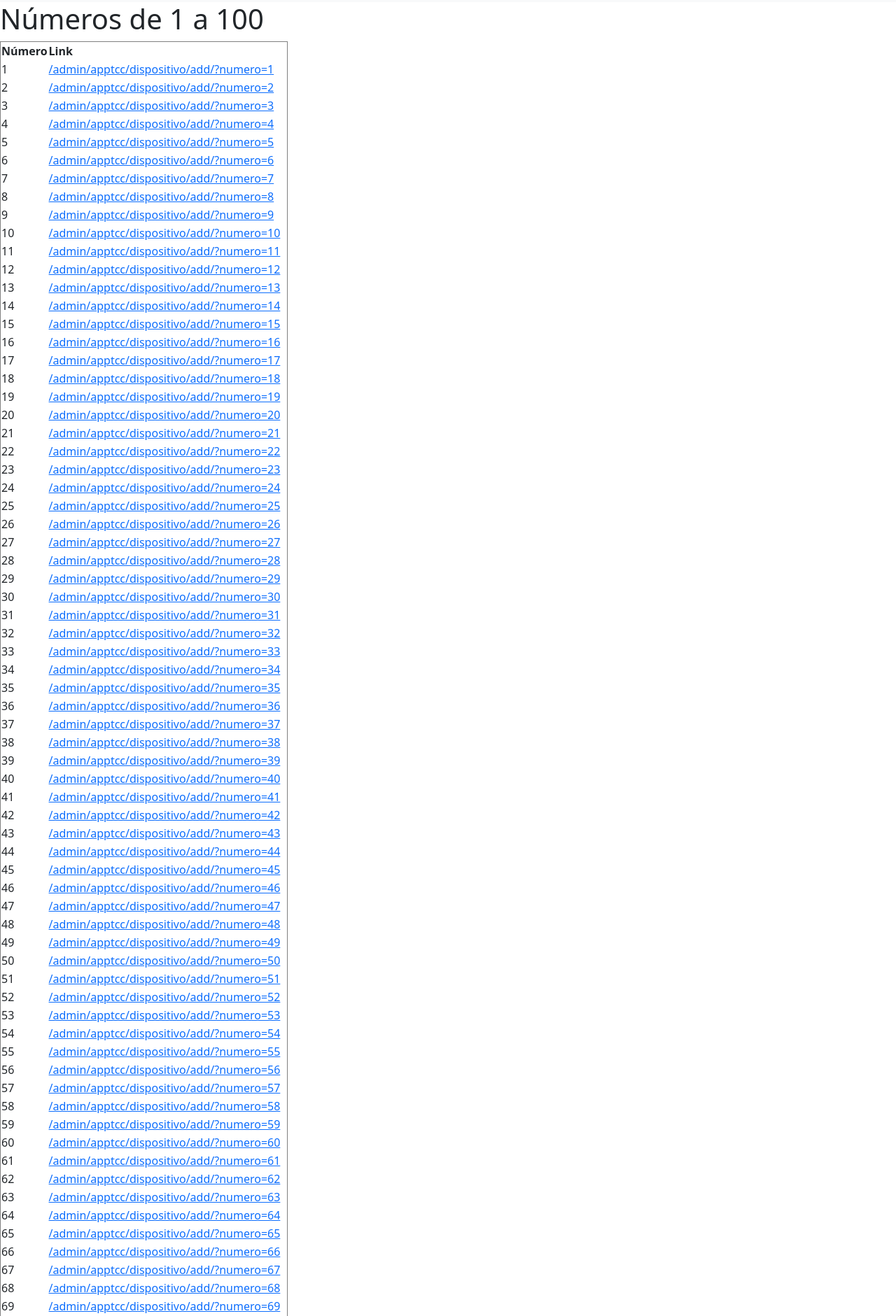
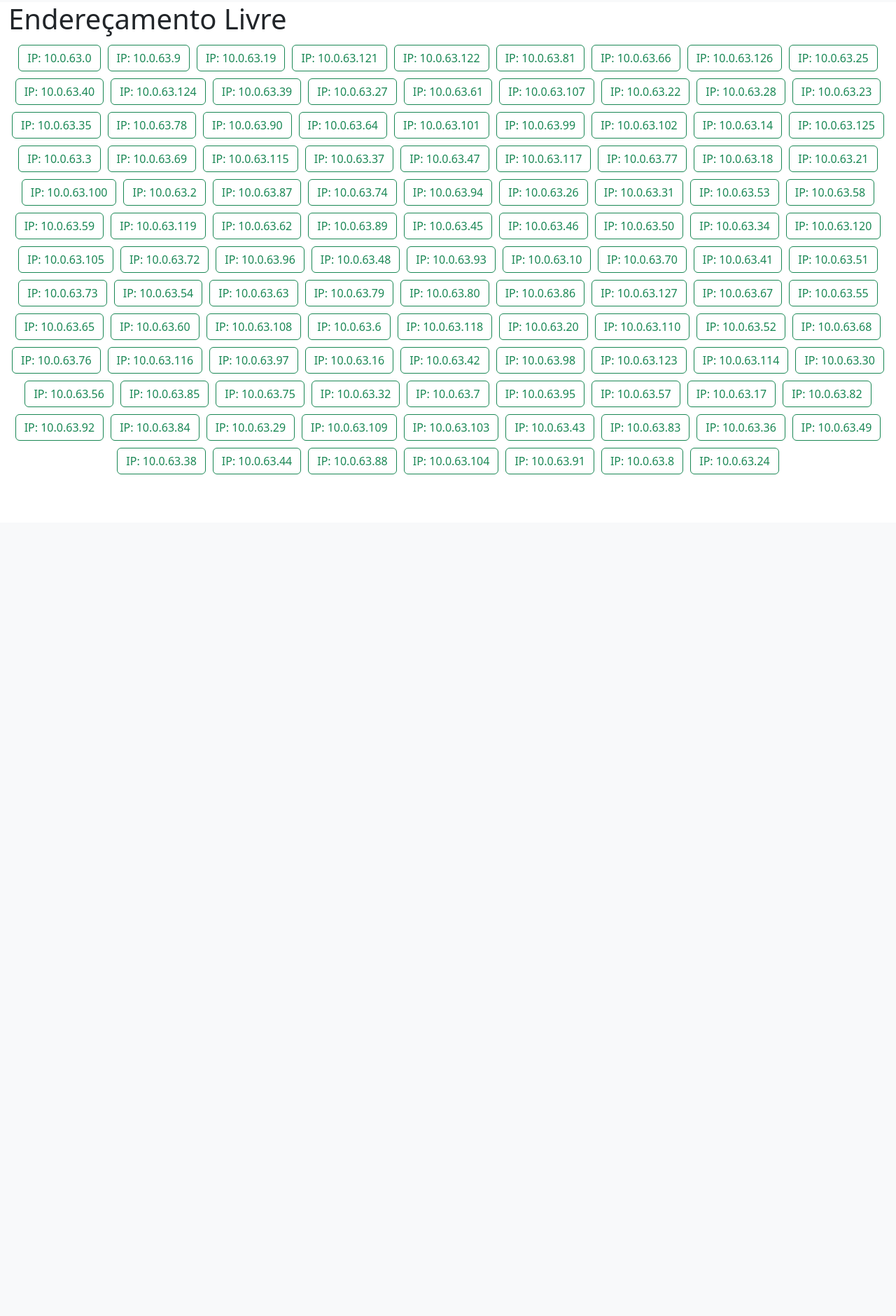
Before and after one commit to AndreTavaress/TCC, a Django app: page /documentacao/ in a window 1280 px wide. Shown: the part 53-1934 px from the top of the page at 70% size. After the commit the page ends 731 px from the top, so only its background shows below. Run offline with Django 5.2, Linux system fonts and the light colour scheme; data comes from the database, SQL or seed files in the repository; both versions use the stored data as it was after the commit.

Commit message:
Update-documentação

```diff
--- a/apptcc/management/comands/scan.py
+++ b/apptcc/management/comands/scan.py
@@ -4,7 +4,7 @@ from ping3 import ping
 import socket
 from .service import scan_ports
 
-from apptcc.models import Dispositivo
+from apptcc.models import Dispositivo, Offline
 
 def check_ip_status(ip):
     response_time = ping(ip, timeout=0.1)
@@ -33,6 +33,10 @@ def process_ip(ip):
             status=status
             )
         scan_ports(teste)
+    else:
+        Offline.objects.create(
+            ip=ip
+        )
 
 def main(target_network, subnet_mask):
 #    target_network = input("Digite o endereço de rede (por exemplo, 192.168.0.0): ")
--- a/apptcc/models.py
+++ b/apptcc/models.py
@@ -36,3 +36,9 @@ class Service(models.Model):
 
     def __str__(self):
         return f"Dispositivo IP: {self.dispositivo} - Lista de serviços: {self.lista_de_coisas}"
+
+class Offline(models.Model):
+    ip = models.CharField(max_length = 16)
+
+    def __str__(self):
+        return f"IP: {self.ip}"
--- a/apptcc/templates/documentacao.html
+++ b/apptcc/templates/documentacao.html
@@ -1,22 +1,28 @@
 {% extends 'home.html'%}
-{% block conteudo%}
+{% block conteudo %}
 
-<h1>Números de 1 a 100</h1>
-<table border="1">
-    <thead>
-        <tr>
-            <th>Número</th>
-            <th>Link</th>
-        </tr>
-    </thead>
-    <tbody>
-        {% for numero in numeros %}
-        <tr>
-            <td>{{ numero }}</td>
-            <td><a href="{{ link_base }}{{ numero }}">{{ link_base }}{{ numero }}</a></td>
-        </tr>
+<style>
+    .btn-container {
+        display: flex;
+        flex-wrap: wrap;
+        justify-content: center; /* Alinha os botões ao centro */
+    }
+
+    .btn-container .btn {
+        margin: 5px; /* Adiciona margem entre os botões */
+    }
+</style>
+
+<div class="container-fluid">
+    <h1>Endereçamento Livre</h1>
+
+    <div class="btn-container">
+        {% for endereco in endereco_ip %}
+            <button type="button" class="btn btn-outline-success" >
+                {{ endereco }}
+            </button>
         {% endfor %}
-    </tbody>
-</table>
+    </div>
+</div>
 
 {% endblock %}
--- a/apptcc/templates/home.html
+++ b/apptcc/templates/home.html
@@ -1,8 +1,28 @@
 {% extends 'base.html' %}
 {% block conteudo%}
 
-<div>
-
+<div class="container-fluid">
+    <div class="row">
+        <div class="col-md-6">
+            <div class="card">
+                <div class="card-body">
+                    <h5 class="card-title">Special title treatment</h5>
+                    <p class="card-text">With supporting text below as a natural lead-in to additional content.</p>
+                    <a href="#" class="btn btn-primary">Go somewhere</a>
+                </div>
+            </div>
+        </div>
+        <div class="col-md-6">
+            <div class="card">
+                <div class="card-body">
+                    <h5 class="card-title">Special title treatment</h5>
+                    <p class="card-text">With supporting text below as a natural lead-in to additional content.</p>
+                    <a href="#" class="btn btn-primary">Go somewhere</a>
+                </div>
+            </div>
+        </div>
+    </div>
 </div>
 
+
 {% endblock %}
--- a/apptcc/views.py
+++ b/apptcc/views.py
@@ -1,17 +1,12 @@
 from django.shortcuts import render, redirect
-from .models import Dispositivo
+from .models import Dispositivo, Offline
 
 def documentacao(request):
-    numeros = range(1, 101)
-    link_base = '/admin/apptcc/dispositivo/add/?numero='  # Adicionando o marcador de posição para o número
-    return render(request, 'documentacao.html', {'numeros': numeros, 'link_base': link_base})
-
-def adicionar_dispositivo(request):
-    numero = request.GET.get('numero')
-    if numero:
-        dispositivo = Dispositivo.objects.create(ip=numero)
-        # Redirecionar para a página de adição de dispositivo, passando o número como parâmetro
-        return redirect('/admin/apptcc/dispositivo/add/?numero=' + numero)
+#    numeros = range(1, 101)
+#    link_base = '/admin/apptcc/dispositivo/add/?numero='  # Adicionando o marcador de posição para o número
+#    return render(request, 'documentacao.html', {'numeros': numeros, 'link_base': link_base})
+    endereco = Offline.objects.all()
+    return render(request, 'documentacao.html', {'endereco_ip' : endereco})
 
 def home(request):
     return render(request, 'home.html')
```
Also changed, not shown: apptcc/migrations/0014_offline.py (added), db.sqlite3.
